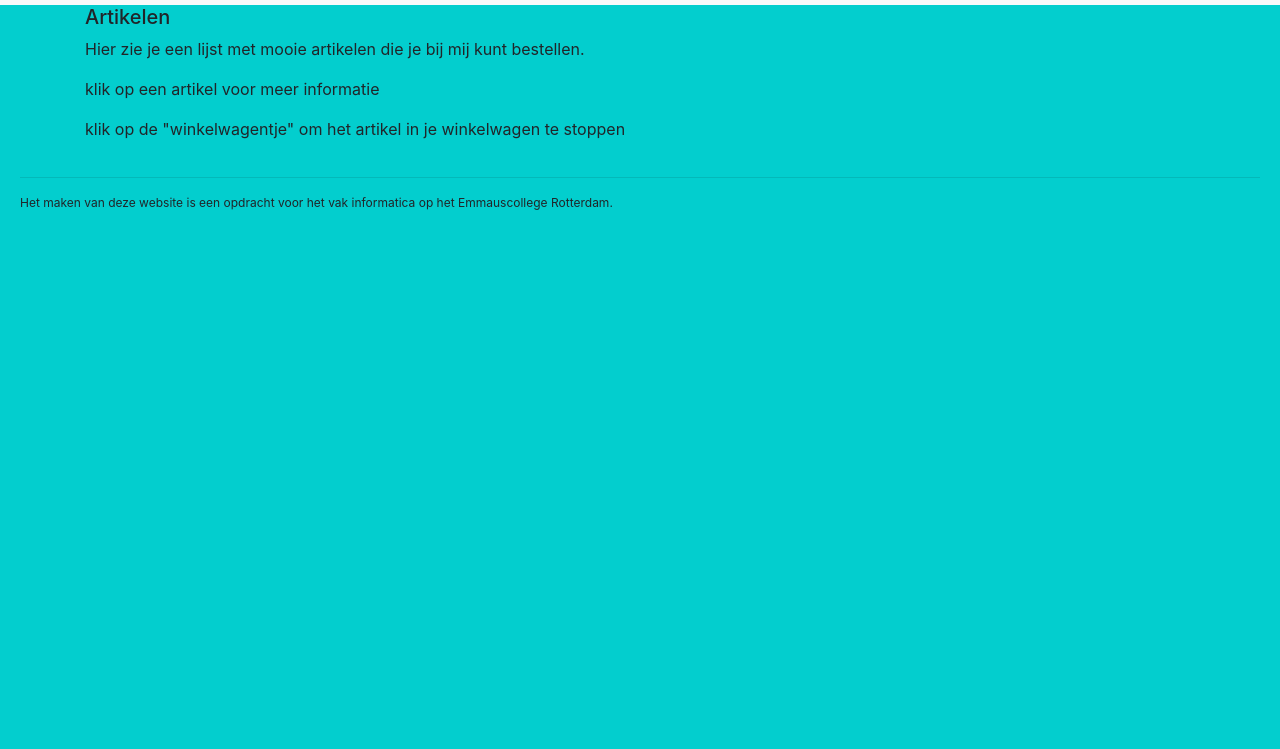
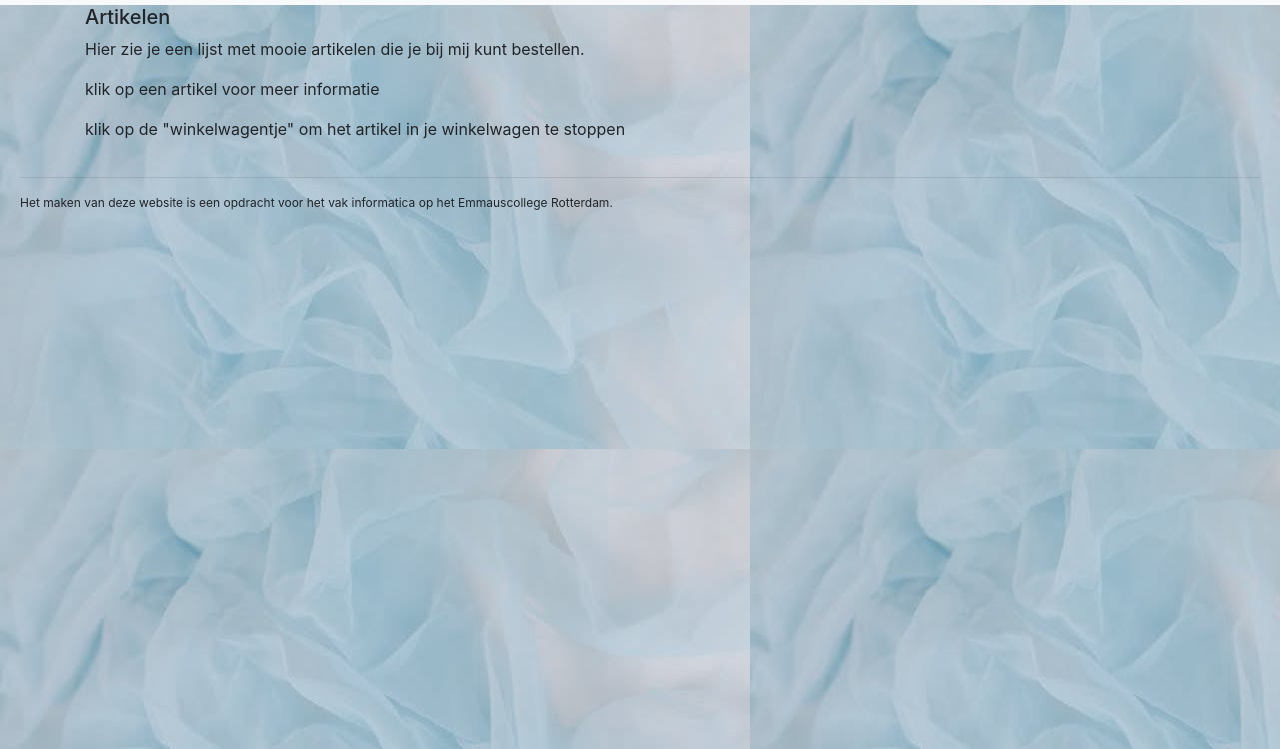
Before and after one commit to emmaus-5v/webshop-5vc-rohan-cengizhan-awa, a website: page web/index.html in a window 1280 px wide. Shown: the part 51-800 px from the top of the page. Drawn offline with nearby package versions, Linux system fonts and the light colour scheme; no server answers.

Commit message:
achtergrond goed

```diff
--- a/web/css/style.css
+++ b/web/css/style.css
@@ -74,6 +74,5 @@ footer {
   float: left;
 }
 
-body{
-  background-color: rgb(3, 206, 206);
-}
+body
+{background-image: url('/images/background.jpg');}
```
Also changed, not shown: web/images/background.jpg (added).
